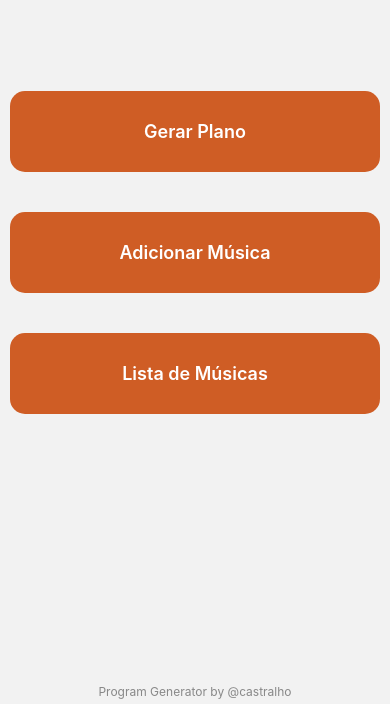
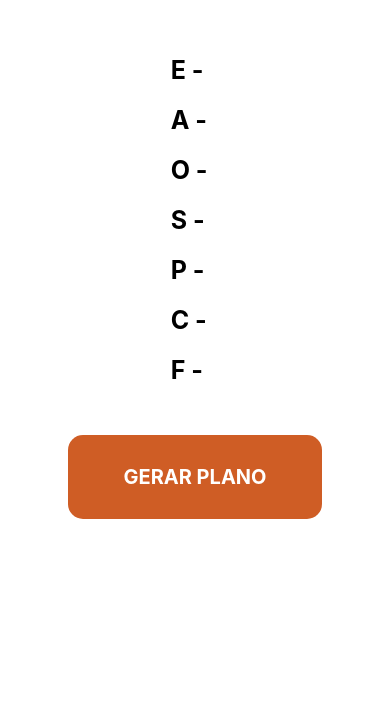
Before and after one commit to castralho/Program-Genarator, a React Native app: screen /GeneratePlan in a window 390 px wide. Shown: the part 140-844 px from the top of the page. Built offline with nearby package versions, Linux system fonts and the light colour scheme.

Commit message:
gerar planos completo

```diff
--- a/App.js
+++ b/App.js
@@ -5,6 +5,7 @@ import { StatusBar } from "react-native";
 import AddSongScreen from "./screens/AddSongScreen";
 import SongListScreen from "./screens/SongListScreen";
 import HomeScreen from "./screens/HomeScreen";
+import GeneratePlanScreen from "./screens/GeneratePlanScreen";
 
 const Stack = createNativeStackNavigator();
 
@@ -20,6 +21,11 @@ const ProgramGenerator = () => {
       />
 
       <Stack.Navigator initialRouteName="HomeScreen">
+        <Stack.Screen
+          name="GeneratePlan"
+          component={GeneratePlanScreen}
+          options={{ headerShown: false }}
+        />
         <Stack.Screen
           name="HomeScreen"
           component={HomeScreen}
--- /dev/null
+++ b/screens/GeneratePlanScreen.js
@@ -0,0 +1,112 @@
+import React, { useEffect, useState } from "react";
+import {
+  SafeAreaView,
+  View,
+  Text,
+  TouchableOpacity,
+  StyleSheet,
+  FlatList,
+} from "react-native";
+import AsyncStorage from "@react-native-async-storage/async-storage";
+import styles from "../styles/GeneratePlanStyles";
+
+const GeneratePlanScreen = () => {
+  const [plan, setPlan] = useState({
+    entrada: null,
+    aleluia: null,
+    ofertorio: null,
+    santo: null,
+    paz: null,
+    comunhao: null,
+    final: null,
+  });
+
+  const momentsMap = {
+    Entrada: "entrada",
+    Aleluia: "aleluia",
+    Ofertório: "ofertorio",
+    Santo: "santo",
+    Paz: "paz",
+    Comunhão: "comunhao",
+    Final: "final",
+  };
+
+  // Função para gerar o plano aleatório
+  const generatePlan = async () => {
+    // Carrega a lista de músicas guardadas
+    const storedSongs = await AsyncStorage.getItem("songs");
+    const songs = storedSongs ? JSON.parse(storedSongs) : [];
+
+    // Objeto para armazenar as músicas selecionadas
+    const selectedSongs = { ...plan };
+
+    // Para cada momento, seleciona uma música aleatória
+    for (const [moment, key] of Object.entries(momentsMap)) {
+      const filteredSongs = songs.filter((song) => song.moment === moment);
+      if (filteredSongs.length > 0) {
+        const randomSong =
+          filteredSongs[Math.floor(Math.random() * filteredSongs.length)];
+        selectedSongs[key] = {
+          number: randomSong.number,
+          name: randomSong.name,
+        }; // Guarda o número e o nome da música
+      } else {
+        selectedSongs[key] = { number: "", name: "Nenhuma música disponível" }; // Mensagem caso não haja músicas
+      }
+    }
+
+    setPlan(selectedSongs); // Atualiza o estado com os números e nomes selecionados
+  };
+
+  return (
+    <SafeAreaView style={styles.safeArea}>
+      <View style={styles.container}>
+        <Text style={styles.item}>
+          E - {plan.entrada?.number}{" "}
+          {plan.entrada && (
+            <Text style={styles.smallText}>({plan.entrada.name})</Text>
+          )}
+        </Text>
+        <Text style={styles.item}>
+          A - {plan.aleluia?.number}{" "}
+          {plan.aleluia && (
+            <Text style={styles.smallText}>({plan.aleluia.name})</Text>
+          )}
+        </Text>
+        <Text style={styles.item}>
+          O - {plan.ofertorio?.number}{" "}
+          {plan.ofertorio && (
+            <Text style={styles.smallText}>({plan.ofertorio.name})</Text>
+          )}
+        </Text>
+        <Text style={styles.item}>
+          S - {plan.santo?.number}{" "}
+          {plan.santo && (
+            <Text style={styles.smallText}>({plan.santo.name})</Text>
+          )}
+        </Text>
+        <Text style={styles.item}>
+          P - {plan.paz?.number}{" "}
+          {plan.paz && <Text style={styles.smallText}>({plan.paz.name})</Text>}
+        </Text>
+        <Text style={styles.item}>
+          C - {plan.comunhao?.number}{" "}
+          {plan.comunhao && (
+            <Text style={styles.smallText}>({plan.comunhao.name})</Text>
+          )}
+        </Text>
+        <Text style={styles.item}>
+          F - {plan.final?.number}{" "}
+          {plan.final && (
+            <Text style={styles.smallText}>({plan.final.name})</Text>
+          )}
+        </Text>
+      </View>
+      <TouchableOpacity style={styles.button} onPress={generatePlan}>
+        <Text style={styles.buttonText}>GERAR PLANO</Text>
+      </TouchableOpacity>
+    </SafeAreaView>
+  );
+};
+
+export default GeneratePlanScreen;
--- a/screens/HomeScreen.js
+++ b/screens/HomeScreen.js
@@ -17,9 +17,7 @@ const HomeScreen = ({ navigation }) => {
       <View style={styles.buttonContainer}>
         <TouchableOpacity
           style={styles.button}
-          onPress={() => {
-            /* Função para gerar músicas */
-          }}
+          onPress={() => navigation.navigate("GeneratePlan")}
         >
           <Text style={styles.buttonText}>Gerar Plano</Text>
         </TouchableOpacity>
--- /dev/null
+++ b/styles/GeneratePlanStyles.js
@@ -0,0 +1,39 @@
+import { StyleSheet } from "react-native";
+
+const styles = StyleSheet.create({
+  safeArea: {
+    flex: 1,
+    justifyContent: "center",
+    alignItems: "center",
+    padding: 20,
+    backgroundColor: "#fff",
+  },
+  container: {
+    alignItems: "flex-start", // Alinha os itens à esquerda
+  },
+  item: {
+    fontSize: 25,
+    fontWeight: "bold",
+    marginVertical: 10, // Espaçamento vertical entre os itens
+  },
+  smallText: {
+    fontSize: 15, // Tamanho menor para o nome da música
+    fontStyle: "italic", // Estilo itálico para diferenciá-lo
+  },
+  button: {
+    backgroundColor: "#cf5d25", // Cor de fundo do botão
+    paddingVertical: 30, // Altura do botão
+    paddingHorizontal: 25, // Largura interna
+    borderRadius: 15, // Canto arredondado
+    marginTop: 40, // Espaço entre botões
+    alignItems: "center", // Centraliza o texto
+    width: "65%",
+  },
+  buttonText: {
+    color: "#FFFFFF",
+    fontSize: 20,
+    fontWeight: "bold",
+  },
+});
+
+export default styles;
```
